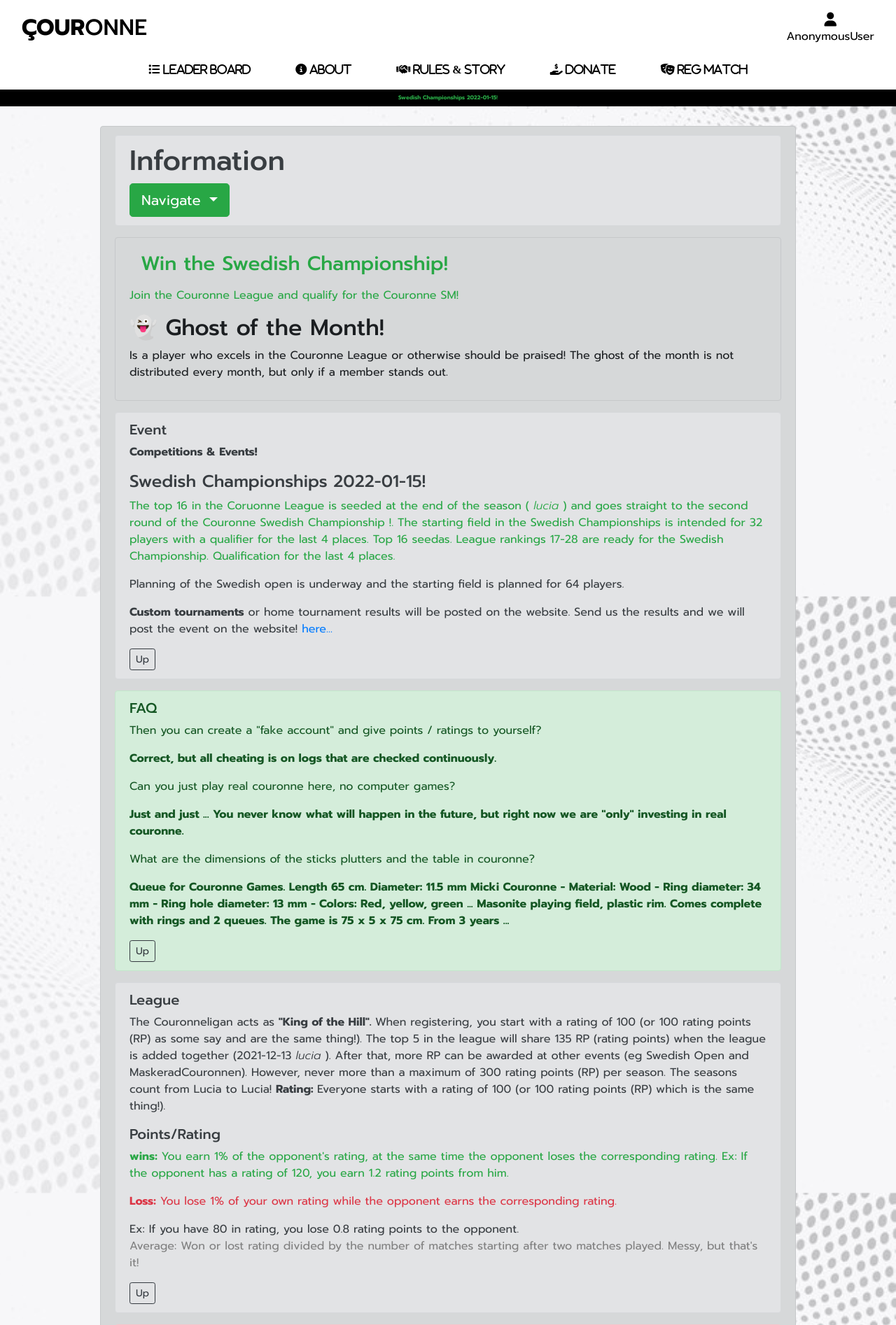
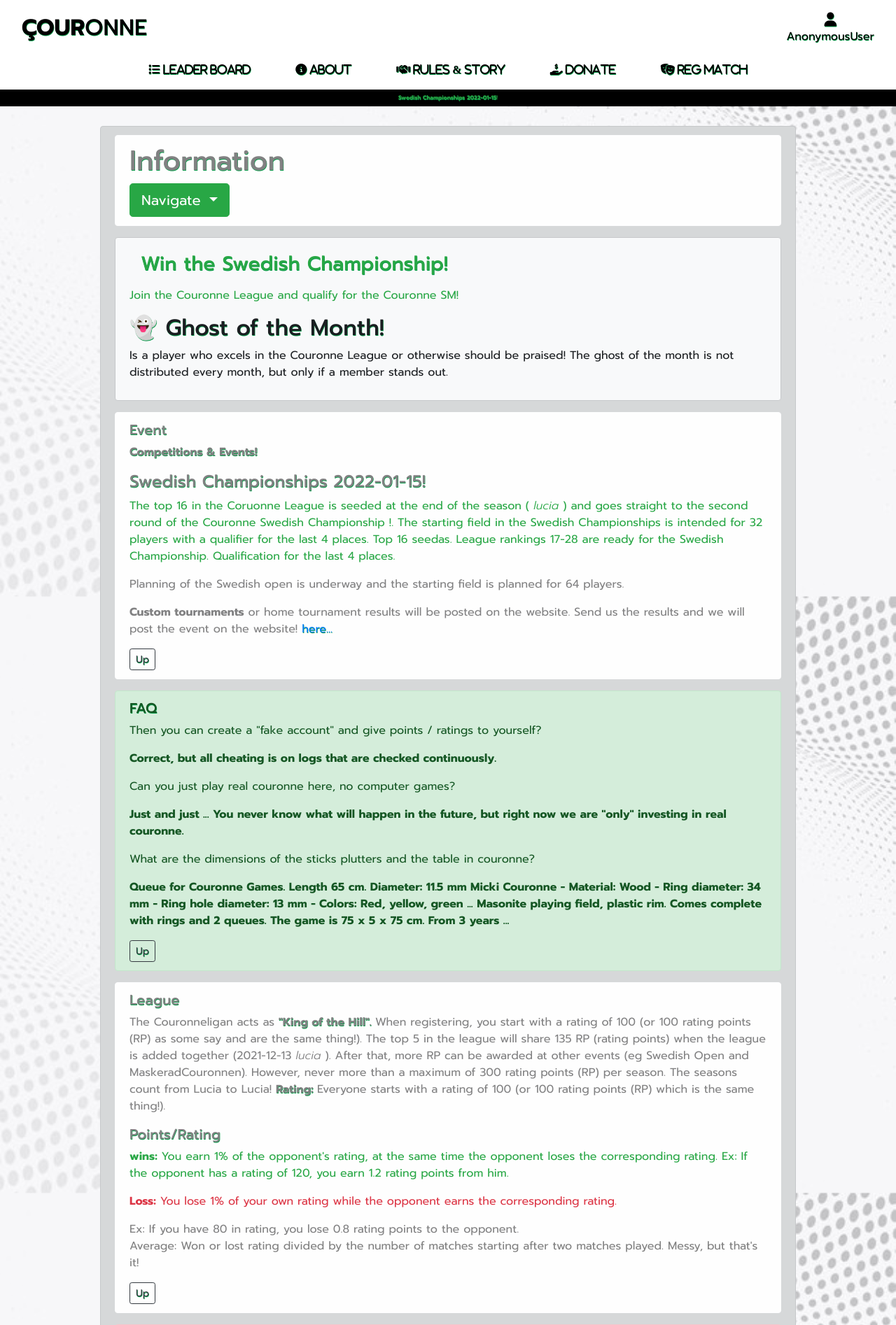
Before and after one commit to manell0/couronne, a Django app: page /couronne_info/ in a window 1280 px wide. Shown: the top 1894 px of the page at 70% size. Run offline with Django 3.2, Linux system fonts and the light colour scheme; some libraries are stand-ins or nearby versions.

Commit message:
Change colors on all templates

```diff
--- a/donate/templates/donate/landing.html
+++ b/donate/templates/donate/landing.html
@@ -37,7 +37,7 @@
                             alt="The cover of Stubborn Attachments"
                             /> {% endcomment %}
                         <div class="description bg-info border-blue margins">
-                            <h3 class="margins">{{ product.name }}</h3>
+                            <h3 class="margins shadow"> {{ product.name }}</h3>
                         </div>
                         <button  class="btn btn-outline-dark margins" type="button" id="checkout-button">Donate</button>
                     </div>
@@ -46,7 +46,7 @@
         </div>
         <div class="text-center pt-3">
             <a class="btn btn-outline-dark btn-sm border-danger" href="javascript:history.back()"> ← BACK </a>
-            <a class="btn btn-outline-dark btn-sm border-info" href="{% url 'home:home' %}"> ← HOME </a>
+            <a class="btn btn-outline-dark btn-sm border-info" href="{% url 'home:home' %}"><span class="shadow"> ← HOME </span></a>
         </div>
     </div>
 </div>
--- a/home/templates/home/couronne_info.html
+++ b/home/templates/home/couronne_info.html
@@ -16,7 +16,7 @@
             <!------------------ INFORMATION  ---------------------------->
             <a  name="SM"></a>
             <div class="alert alert-dark">
-                <div class="alert alert-secondary">
+                <div class="alert alert-light">
                     <!--<img  src="../../media/information.png" alt="Ups..." >-->
                     <h1>Information</h1>
                     <div class="btn-group" role="group" aria-label=" Button group with nested dropdown">
@@ -38,7 +38,7 @@
                     </div>
                 </div>
                 <!-----------------  Ghost of the Month  -->
-                <div class="alert alert-dark">
+                <div class="alert alert-dark bg-light">
                     <a class="nav-item nav-link" href="{% url 'account_signup' %}">
                         <h3 class="text-success">Win the Swedish Championship!</h3>
                     <a  name="EVENT"></a>
@@ -50,7 +50,7 @@
                     </p>
                 </div>
                 <!----------------------------- EVENT --------------------------------->
-                <div class="alert alert-secondary ">
+                <div class="alert alert-light ">
                     <h5 >Event </h5>
                     <p><b>Competitions & Events!</b>
                         <h4>Swedish Championships 2022-01-15!</h4>
@@ -86,7 +86,7 @@
                     <a class="btn btn-outline-dark btn-sm" href="#"> Up</a>
                 </div>
                 <!----------------- LEAGUE --------------------------------->
-                <div class="alert alert-secondary ">
+                <div class="alert alert-light ">
                     <h5 >League </h5>
                     <p>
                         The Couronneligan acts as <b> "King of the Hill". </b>
@@ -123,7 +123,7 @@
                     <a class="btn btn-outline-dark btn-sm" href="#"> Up</a>
                 </div>
                 <!------------------ ABOUT US --------------------------------->
-                <div class="alert alert-secondary ">
+                <div class="alert alert-light ">
                     <table>
                         <h5 >About us</h5>
                         <p>
@@ -139,7 +139,7 @@
                         <a class="btn btn-outline-dark btn-sm" href="#"> Up</a>
                     </table>
                 </div>
-                <div class="alert alert-dark ">
+                <div class="alert alert-light ">
                     <h5 >History and Curiosities</h5>
                     <p >
                         Sat before Christmas 2018 and typed couronne.se on google because I was thinking of buying a couronne game ...
--- a/home/templates/home/index.html
+++ b/home/templates/home/index.html
@@ -41,7 +41,7 @@ has registered three matches -->
             <div class="col-md-6 col border-big">
                 <div class="row ">
                     <div class="col bg-info text-white ">
-                        <h4 class="bg-dark padding-text margins border">News & Stuff</h4>
+                        <h4 class="bg-dark padding-text margins border-big shadow">News & Stuff</h4>
                     </div>
                 </div>
                 <p><strong class="text-dark">Join the Couronne league!</strong> now and get
@@ -74,7 +74,7 @@ has registered three matches -->
             <div class="col-md-6 border-big">
                 <div class="row ">
                     <div class="col bg-info text-white ">
-                        <h4 class="bg-dark padding-text margins border text-white"><a class="text-white" href="{% url 'home:league_all' %}" data-toggle="tooltip" data-placement="bottom" title="See all the players in Couronne league...">League Top 5</a> </h4>
+                        <h4 class="bg-dark padding-text margins border-big shadow"><a class="text-white" href="{% url 'home:league_all' %}" data-toggle="tooltip" data-placement="bottom" title="See all the players in Couronne league...">League Top 5</a> </h4>
                     </div>
                 </div>
                 <!-- Table shows top 5 couronne players -->
@@ -107,7 +107,7 @@ has registered three matches -->
 
             </div>
             <div class="col-md-6 text-center">
-                <a href="{% url 'home:reg_match' %}" class="shop-now-button btn btn-sm rounded 0 text-uppercase py-3">Register Match</a>
+                <a href="{% url 'home:reg_match' %}" class="shop-now-button btn btn-sm rounded 0 text-uppercase py-3"><span class="shadow">Register Match</span></a>
             </div>
             <!-- Modal -->
             <div class="modal fade" id="exampleModalCenter" tabindex="-1" role="dialog" aria-labelledby="exampleModalCenterTitle" aria-hidden="true">
--- a/home/templates/home/league_all.html
+++ b/home/templates/home/league_all.html
@@ -13,9 +13,9 @@
     <div class="row">
         <div class="col">
             <div class="jumbotron">
-                <div class="alert alert-dark">
-                    <div class="alert alert-light">
-                        <h4 class="text-dark">Couronne League All</h4>
+                <div class="alert alert-light">
+                    <div class="alert alert-info">
+                        <h4 class="border-big bg-light text-dark shadow">Couronne League All</h4>
                     </div>
                     <!-- List all the players in rising order -->
                     {% if all_objects %}
--- a/home/templates/home/reg_match.html
+++ b/home/templates/home/reg_match.html
@@ -37,7 +37,7 @@ If the user is not registered, he will be redirected to the sign in page -->
     <div class="alert alert-dark border-big">
         <div class="row ">
             <div class="col-md-12 text-center">
-                <h2 class="text-dark text-center alert-warning border border-secondary">Register Result</h2>
+                <h2 class="text-dark text-center alert-warning border border-secondary"> Register Result</h2>
                 <div  class="alert alert-warning ">
                     <!-- Form to get a value to compare with in the database.
                         In views Checks if the entry is empty,
@@ -46,7 +46,7 @@ If the user is not registered, he will be redirected to the sign in page -->
                         {% csrf_token %}
                         <input id="search" name="search" type="text" class="query-search" Placeholder="Winner's name here ...">
                         <h6 class="font-size-small" id='one'>Only registered users are updated!</h6>
-                        <input class="btn btn-lg btn-outline-dark  bg-warning"type="submit" value="Register match">
+                        <input class="btn btn-lg btn-outline-dark  bg-warning" id="checkout-button" type="submit" value="Register match">
                     </form>
                 </div>
                 <!-- Back and Home buttons -->
--- a/home/templates/home/rules_story.html
+++ b/home/templates/home/rules_story.html
@@ -13,9 +13,9 @@
 <div class="container">
     <div class="row bg-light border-big">
         <div class="col-md-6 col border-big">
-            <div class="row ">
+            <div class="row bg-light">
                 <div class="col bg-info text-white">
-                    <h1 class="bg-dark padding-text margins border ">Rules</h1>
+                    <h4 class="bg-dark padding-text margins border-big shadow">Rules</h4>
                 </div>
             </div>
             <div class="row">
@@ -51,7 +51,7 @@
         <div class="col-md-6 border-big">
             <div class="row ">
                 <div class="col bg-info text-white ">
-                    <h1 class="bg-dark padding-text margins border">Story</h1>
+                    <h4 class="bg-dark padding-text margins border-big shadow">Story</h4>
                 </div>
             </div>
             <div class="row">
--- a/home/templates/home/update.html
+++ b/home/templates/home/update.html
@@ -24,7 +24,7 @@
 {% block content %}
 <div class="container">
     <div class="jumbotron">
-        <div class="alert alert-dark ">
+        <div class="alert alert-secondary border-big">
             <!-- Check if the update process is done and be redirected to the login section -->
             {% if registered and reg %}
             <h3>Update complete.</h3>
@@ -35,7 +35,7 @@
             <h3>Update is complete.</h3>
             <a class="nav-item nav-link" href="{% url 'home:user_login' %}">☺ &#128566 Login</a>
             {% else %}
-            <div class="alert alert-dark">
+            <div class="alert alert-danger">
                 <h3>Update </h3>
                 {{user}}
             </div>
--- a/static/css/base.css
+++ b/static/css/base.css
@@ -11,6 +11,7 @@ body {
     height: calc(100vh - 164px);
     color: #555;
     font-family: 'Prompt', sans-serif;
+
 }
 
 /*---------------- Margins and padding ------*/
@@ -109,6 +110,7 @@ body {
 .shop-now-button {
     background: black;
     color: white;
+    text-shadow: .5px .5px #099c4b;
     min-width: 260px;
 }
 
@@ -127,11 +129,17 @@ body {
     color: white;
 }
 /*-------- Font styling ------------*/
+#checkout-button{
+    text-shadow: .5px .5px #099c4b;
+}
 .font-little{
     font-size: 8px;
     line-height: 10px;
     padding-top: 6px;
 }
+.shadow, h1, h2, h3, h4, h5, h6 strong, th, td, a, b{
+    text-shadow: .5px .5px #099c4b;
+  }
 
 /* ---------------------------------------- Media Queries */
 
```
Also changed, not shown: home/templates/home/league_club.html (+5 -5 lines), home/templates/home/profile.html (+4 -4 lines), README.md.
